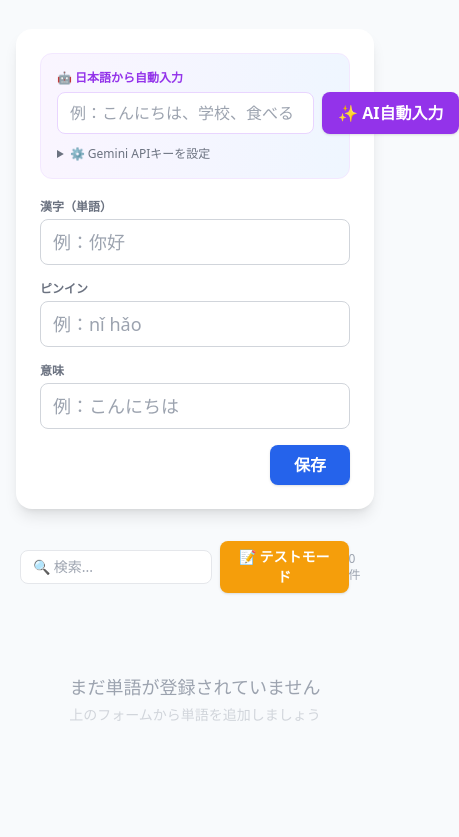
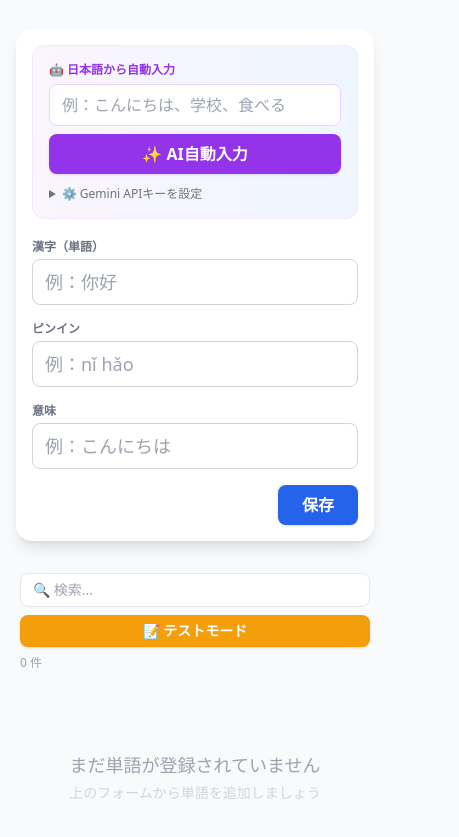
Before and after one commit to YosukeSegawa1050/OnlyKiro, a plain HTML site: page Hanyu.html in a window 390 px wide. Shown: the part 95-932 px from the top of the page, 459 px wide, since content can reach past the window. Drawn offline with nearby package versions, Linux system fonts and the light colour scheme.

Commit message:
スマホ用に向けて修正

```diff
--- a/Hanyu.html
+++ b/Hanyu.html
@@ -28,16 +28,16 @@
 </div>
 
 <!-- ===== 入力フォーム ===== -->
-<div class="max-w-2xl mx-auto bg-white rounded-2xl shadow-lg p-6 mb-8">
+<div class="max-w-2xl mx-auto bg-white rounded-2xl shadow-lg p-4 sm:p-6 mb-8">
 
   <!-- AI自動入力セクション -->
   <div class="mb-5 p-4 bg-gradient-to-r from-purple-50 to-blue-50 rounded-xl border border-purple-100">
     <label for="inp-japanese" class="text-xs font-semibold text-purple-600 block mb-1.5">🤖 日本語から自動入力</label>
-    <div class="flex gap-2">
+    <div class="flex flex-col sm:flex-row gap-2">
       <input id="inp-japanese" type="text" placeholder="例：こんにちは、学校、食べる"
-             class="flex-1 border border-purple-200 rounded-lg px-3 py-2 text-base focus:outline-none focus:ring-2 focus:ring-purple-400 focus:border-transparent transition"/>
+             class="w-full sm:flex-1 border border-purple-200 rounded-lg px-3 py-2 text-base focus:outline-none focus:ring-2 focus:ring-purple-400 focus:border-transparent transition"/>
       <button id="btn-ai"
-              class="px-4 py-2 bg-purple-600 hover:bg-purple-500 text-white font-bold rounded-lg shadow transition active:scale-95 whitespace-nowrap disabled:opacity-50 disabled:cursor-not-allowed">
+              class="w-full sm:w-auto px-4 py-2 bg-purple-600 hover:bg-purple-500 text-white font-bold rounded-lg shadow transition active:scale-95 disabled:opacity-50 disabled:cursor-not-allowed">
         ✨ AI自動入力
       </button>
     </div>
@@ -86,12 +86,12 @@
 </div>
 
 <!-- ===== モード切替・検索・件数 ===== -->
-<div class="max-w-2xl mx-auto flex items-center justify-between mb-4 px-1">
-  <div class="flex items-center gap-2">
+<div class="max-w-2xl mx-auto flex flex-col sm:flex-row items-start sm:items-center justify-between gap-2 mb-4 px-1">
+  <div class="flex flex-col sm:flex-row items-stretch sm:items-center gap-2 w-full sm:w-auto">
     <input id="inp-search" type="text" placeholder="🔍 検索..."
-           class="border border-gray-200 rounded-lg px-3 py-1.5 text-sm focus:outline-none focus:ring-2 focus:ring-blue-300 w-48 transition"/>
+           class="border border-gray-200 rounded-lg px-3 py-1.5 text-sm focus:outline-none focus:ring-2 focus:ring-blue-300 w-full sm:w-48 transition"/>
     <button id="btn-test-mode"
-            class="px-4 py-1.5 bg-amber-500 hover:bg-amber-400 text-white text-sm font-bold rounded-lg shadow transition active:scale-95">
+            class="w-full sm:w-auto px-4 py-1.5 bg-amber-500 hover:bg-amber-400 text-white text-sm font-bold rounded-lg shadow transition active:scale-95">
       📝 テストモード
     </button>
   </div>
```
